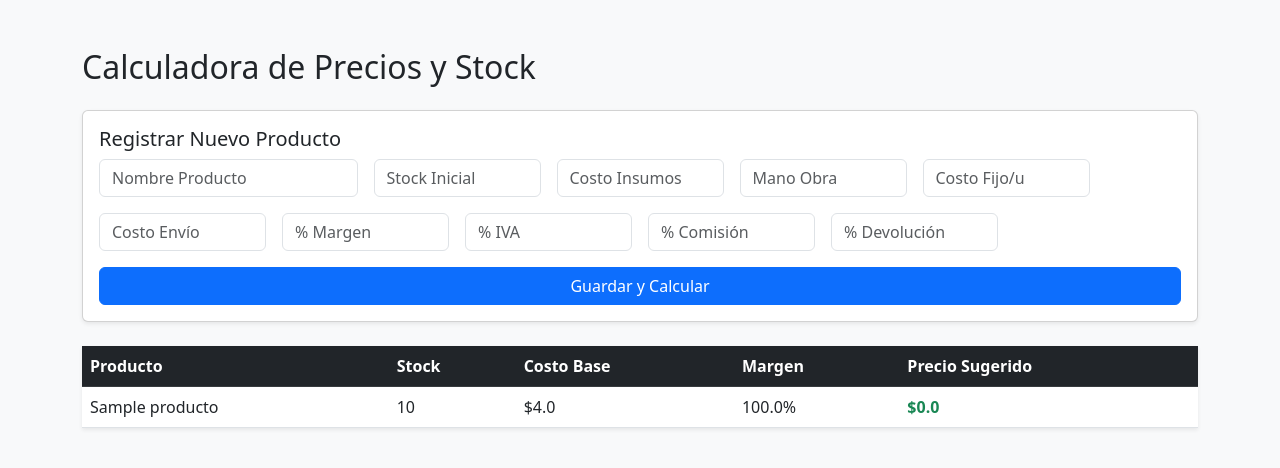
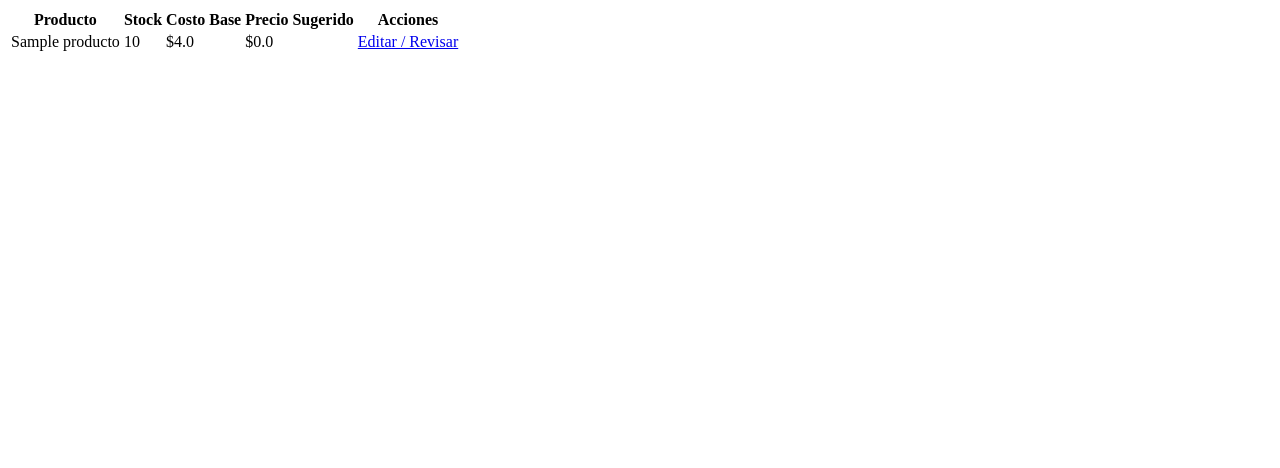
Before and after one commit to riveroja48/mi-calculadora-precios, a Flask app: page / in a window 1280 px wide. Shown: the top 468 px of the page. Run offline with Flask 3, Linux system fonts and the light colour scheme; tables that the repository leaves empty hold one stand-in row (values such as "Sample post").

Commit message:
Update index.html

```diff
--- a/templates/index.html
+++ b/templates/index.html
@@ -1,39 +1,11 @@
-<!DOCTYPE html>
-<html lang="es">
-<head>
-    <meta charset="UTF-8">
-    <link href="https://cdn.jsdelivr.net/npm/bootstrap@5.3.0/dist/css/bootstrap.min.css" rel="stylesheet">
-    <title>Gestor de Precios e Inventario</title>
-</head>
-<body class="bg-light">
-    <div class="container mt-5">
-        <h2 class="mb-4">Calculadora de Precios y Stock</h2>
-
-        <div class="card card-body mb-4 shadow-sm">
-            <h5>Registrar Nuevo Producto</h5>
-            <form action="/agregar" method="POST" class="row g-3">
-                <div class="col-md-3"><input type="text" name="nombre" class="form-control" placeholder="Nombre Producto" required></div>
-                <div class="col-md-2"><input type="number" name="stock" class="form-control" placeholder="Stock Inicial" required></div>
-                <div class="col-md-2"><input type="number" step="0.01" name="insumos" class="form-control" placeholder="Costo Insumos" required></div>
-                <div class="col-md-2"><input type="number" step="0.01" name="mano_obra" class="form-control" placeholder="Mano Obra" required></div>
-                <div class="col-md-2"><input type="number" step="0.01" name="fijos" class="form-control" placeholder="Costo Fijo/u" required></div>
-                <div class="col-md-2"><input type="number" step="0.01" name="envio" class="form-control" placeholder="Costo Envío" required></div>
-                <div class="col-md-2"><input type="number" step="0.01" name="margen" class="form-control" placeholder="% Margen" required></div>
-                <div class="col-md-2"><input type="number" step="0.01" name="iva" class="form-control" placeholder="% IVA" required></div>
-                <div class="col-md-2"><input type="number" step="0.01" name="comision" class="form-control" placeholder="% Comisión" required></div>
-                <div class="col-md-2"><input type="number" step="0.01" name="devolucion" class="form-control" placeholder="% Devolución" required></div>
-                <div class="col-12"><button class="btn btn-primary w-100">Guardar y Calcular</button></div>
-            </form>
-        </div>
-
 <table class="table table-hover bg-white shadow-sm">
     <thead class="table-dark">
         <tr>
             <th>Producto</th>
             <th>Stock</th>
             <th>Costo Base</th>
-                    <th>Margen</th>
             <th>Precio Sugerido</th>
+            <th>Acciones</th>
         </tr>
     </thead>
     <tbody>
@@ -42,12 +14,11 @@
             <td>{{ p.nombre }}</td>
             <td>{{ p.stock }}</td>
             <td>${{ p.insumos + p.mano_obra + p.fijos_por_unidad + p.envio }}</td>
-                    <td>{{ p.margen_deseado * 100 }}%</td>
             <td class="fw-bold text-success">${{ p.calcular_precio_sugerido() }}</td>
+            <td>
+                <a href="/editar/{{ p.id }}" class="btn btn-sm btn-warning">Editar / Revisar</a>
+            </td>
         </tr>
         {% endfor %}
     </tbody>
 </table>
-    </div>
-</body>
-</html>
```
Lines whose indentation alone changed are shown as unchanged.
